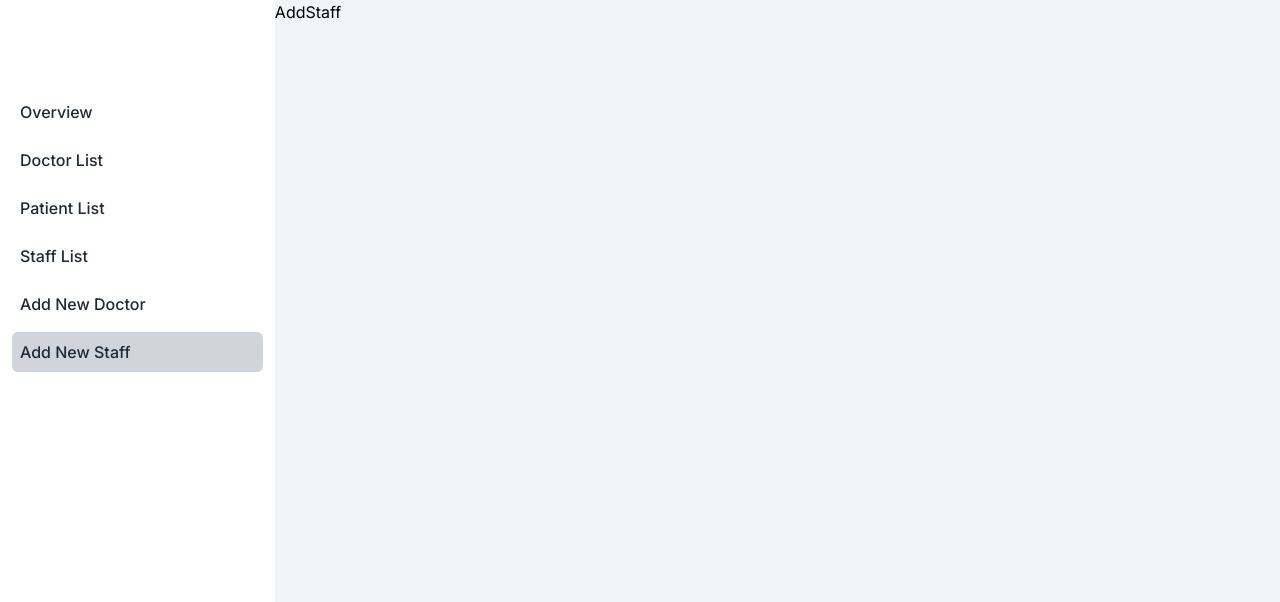
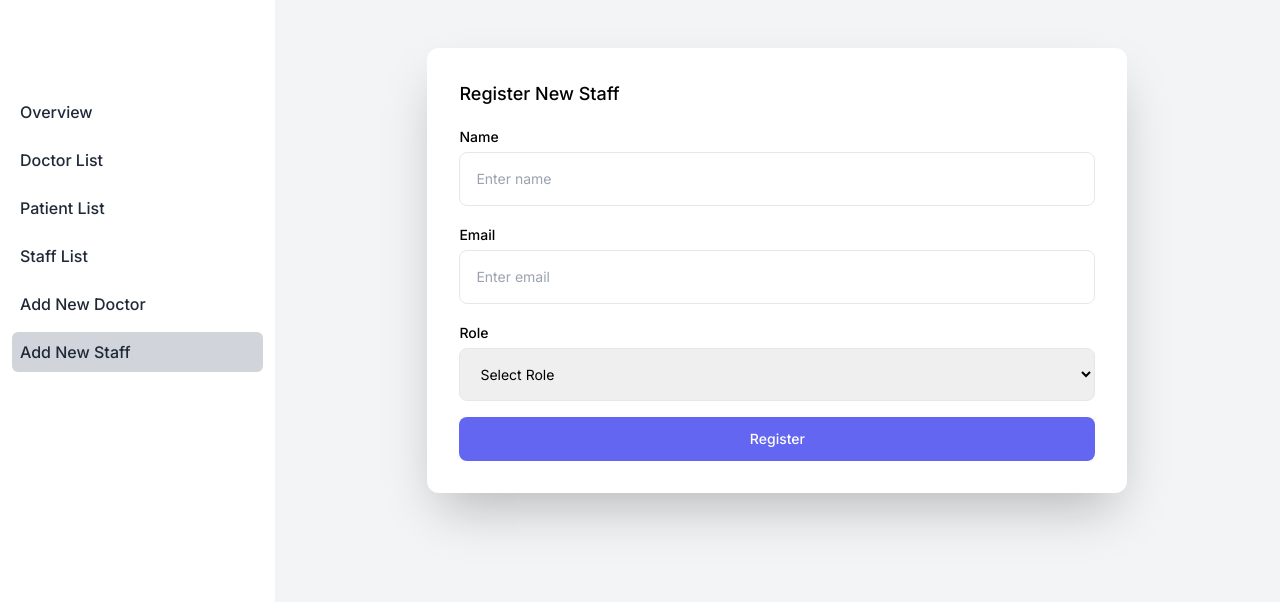
Before and after one commit to edwinochieng/hospital-management-system, a Next.js app: page /admin/add-staff in a window 1280 px wide. Shown: the top 602 px of the page. Built offline with nearby package versions, Linux system fonts and the light colour scheme.

Commit message:
add staff registration form

```diff
--- a/src/app/(dashboard)/admin/add-staff/page.js
+++ b/src/app/(dashboard)/admin/add-staff/page.js
@@ -1,5 +1,106 @@
+"use client";
 import React from "react";
+import { useForm } from "react-hook-form";
 
 export default function AddStaff() {
-  return <div>AddStaff</div>;
+  const {
+    register,
+    handleSubmit,
+    formState: { errors },
+  } = useForm();
+
+  const submitHandler = () => {};
+  return (
+    <div className='max-w-[700px] mx-auto'>
+      <form
+        className='bg-white  mt-24 lg:mt-12 mb-0 space-y-4 rounded-xl py-8 px-3 sm:px-8 shadow-2xl'
+        onSubmit={handleSubmit(submitHandler)}
+      >
+        <p className='text-lg font-medium'>Register New Staff</p>
+
+        <div>
+          <label htmlFor='name' className='text-sm font-medium'>
+            Name
+          </label>
+
+          <div className='relative mt-1'>
+            <input
+              {...register("name", {
+                required: "Please enter name",
+              })}
+              type='name'
+              id='name'
+              className='w-full rounded-lg border border-gray-200 p-3 sm:p-4 pr-12 text-sm focus:outline-indigo-500'
+              placeholder='Enter name'
+            />
+            {errors.name && (
+              <span className='text-red-500 pt-1 text-sm'>
+                {errors.name.message}
+              </span>
+            )}
+          </div>
+        </div>
+
+        <div>
+          <label htmlFor='email' className='text-sm font-medium'>
+            Email
+          </label>
+
+          <div className='relative mt-1'>
+            <input
+              {...register("email", {
+                required: "Please enter email",
+                pattern: {
+                  value: /^[a-zA-Z0-9_.+-]+@[a-zA_Z0-9-]+.[a-zA-Z0-9-.]+$/i,
+                  message: "Please enter valid email",
+                },
+              })}
+              type='email'
+              id='email'
+              className='w-full rounded-lg border border-gray-200 p-3 sm:p-4 pr-12 text-sm focus:outline-indigo-500'
+              placeholder='Enter email'
+            />
+            {errors.email && (
+              <span className='text-red-500 pt-1 text-sm'>
+                {errors.email.message}
+              </span>
+            )}
+          </div>
+        </div>
+
+        <div className='mb-4 relative'>
+          <label htmlFor='role' className='text-sm font-medium'>
+            Role
+          </label>
+          <div className='mt-1'>
+            <select
+              id='role'
+              {...register("role", { required: "Role is required" })}
+              className='w-full rounded-lg border border-gray-200 p-4 pr-12 text-sm focus:outline-indigo-500 '
+            >
+              <option>Select Role</option>
+              <option value='Nurse' className='py-1'>
+                Nurse
+              </option>
+              <option value='Receptionist' className='py-1'>
+                Receptionist
+              </option>
+            </select>
+            {errors.role && (
+              <span className='text-red-500 pt-1 text-sm'>
+                {errors.role.message}
+              </span>
+            )}
+          </div>
+        </div>
+
+        <button
+          type='submit'
+          className='block w-full rounded-lg bg-indigo-500 px-5 py-3 text-sm font-medium text-white'
+        >
+          Register
+        </button>
+      </form>
+    </div>
+  );
 }
```
